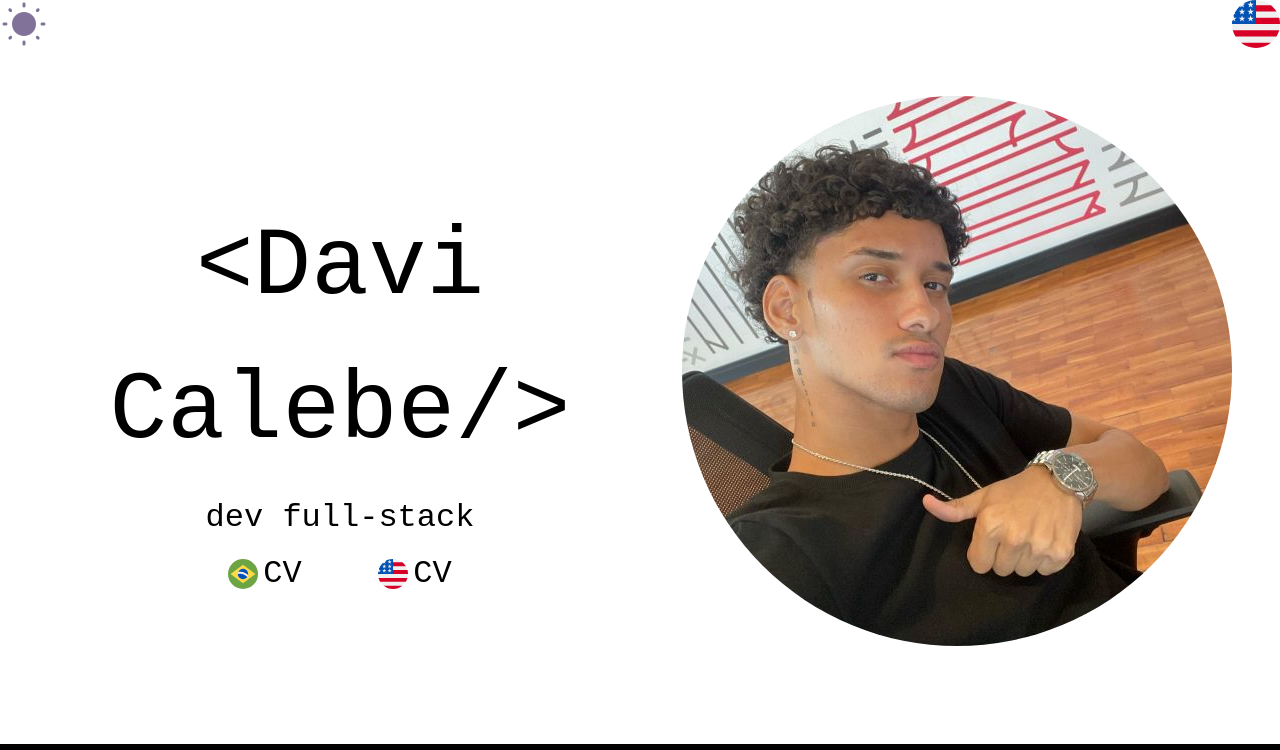
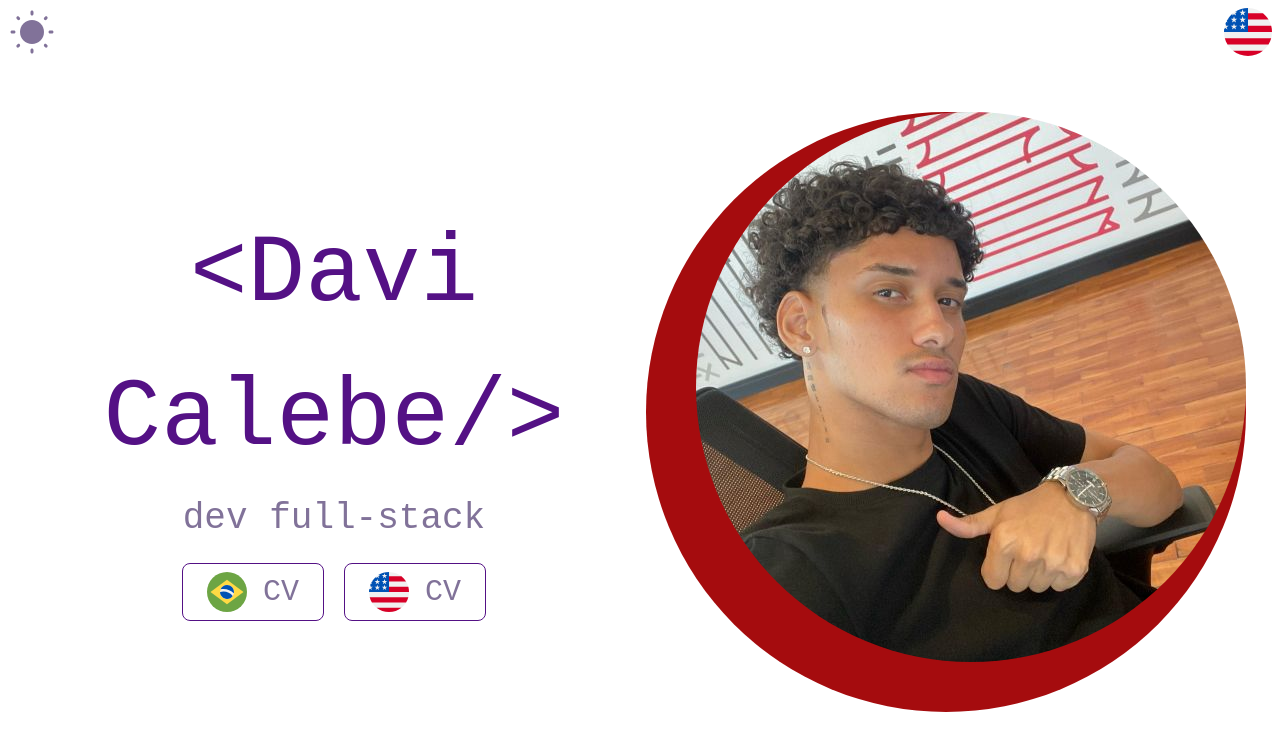
Before and after one commit to DaviCalebe/portfolio, a React (Vite) app in the folder app/: page / in a window 1280 px wide. Shown: the top 750 px of the page. Built offline with nearby package versions, Linux system fonts and the light colour scheme.

Commit message:
feat(styles): intro css to tailwind

```diff
--- a/app/src/App.tsx
+++ b/app/src/App.tsx
@@ -1,6 +1,6 @@
 import './App.css';
 import { ToggleNav } from './components/toggle-nav';
-import Intro from './sections/intro/intro';
+import Intro from './sections/intro';
 import About from './sections/about/about';
 
 function App() {
@@ -10,11 +10,6 @@ function App() {
       <ToggleNav />
       <Intro />
       <About />
-
-      <section className="bg-primary flex items-center justify-center h-screen text-2xl font-bold">
-        <h1>A estrada até aqui...</h1>
-      </section>
-
     </main>
   )
 }
--- a/app/src/components/toggle-nav.tsx
+++ b/app/src/components/toggle-nav.tsx
@@ -56,7 +56,7 @@ export const ToggleNav = () => {
   };
 
   return (
-    <header className="flex justify-between h-12">
+    <header className="flex justify-between h-16 p-2">
       <label className="relative flex items-center cursor-pointer">
         <input
           type="checkbox"
--- a/app/src/index.css
+++ b/app/src/index.css
@@ -1,10 +1,6 @@
 @import "tailwindcss";
 
 *{
-  padding: 0;
-  margin: 0;
-  box-sizing: border-box;
-
 /*   font-family: gt, -apple-system, BlinkMacSystemFont, "Segoe UI", Roboto, Oxygen, Ubuntu, Cantarell, "Open Sans", "Helvetica Neue", sans-serif;
  */  font-family: 'JetBrains Mono', monospace;
 }
--- /dev/null
+++ b/app/src/sections/intro.tsx
@@ -0,0 +1,39 @@
+import brazilflag from '../assets/brazil-flag.svg';
+import usaflag from '../assets/usa-flag.svg';
+import profilePic from '../assets/calebe.jpg';
+
+const Intro = () => {
+  return (
+    <section className="grid md:grid-cols-2 place-items-center p-12 gap-10">
+      <div className="flex flex-col items-center text-center gap-2">
+        <h1 className="text-[96px] font-light text-primary">{'<'}Davi Calebe{'/>'}</h1>
+        <p className="text-4xl text-secondary">dev full-stack</p>
+
+        <div className="flex gap-5 mt-4">
+          <button
+            onClick={() => window.location.href = "https://drive.google.com/uc?export=download&id=18FH_bWyRGCCaerdntXZsPgoWZsE0reJZ"}
+            className="flex items-center gap-4 text-3xl bg-transparent text-secondary border border-primary px-6 py-2 rounded-lg cursor-pointer"
+          >
+            <img src={brazilflag} alt="brazil-flag" className="w-10 h-10" /> CV
+          </button>
+          <button
+            onClick={() => window.location.href = "https://drive.google.com/uc?export=download&id=1_2R6twVKEHGEQ2Yp_zBaXo0XMPyIakZL"}
+            className="flex items-center gap-4 text-3xl bg-transparent text-secondary border border-primary px-6 py-2 rounded-lg cursor-pointer"
+          >
+            <img src={usaflag} alt="usa-flag" className="w-10 h-10" /> CV
+          </button>
+        </div>
+      </div>
+
+      <div className="relative flex">
+        <div className="bg-tertiary w-[600px] h-[600px] rounded-full"></div>
+        <div
+          className="absolute top-0 right-0 bg-cover w-[550px] h-[550px] rounded-full"
+          style={{ backgroundImage: `url(${profilePic})` }}
+        ></div>
+      </div>
+    </section>
+  );
+};
+
+export default Intro;
--- a/app/src/sections/intro/intro.css
+++ /dev/null
@@ -1,90 +0,0 @@
-.intro{
-    display: grid;
-    grid-template-columns: 1fr 1fr;
-    justify-content: center;
-    justify-items: center;
-    align-items: center;
-    padding: 3rem;
-}
-
-.description{
-    display: flex;
-    flex-direction: column;
-    justify-items: center;
-    align-items: center;
-    text-align: center;
-    gap: 10px;
-}
-
-#name{
-    font-size: 96px;
-    font-weight: 400;
-    color: var(--primary-color);
-}
-
-.occupation{
-    font-size: 32px;
-    color: var(--secondary-color);
-}
-
-.profile-pic{
-    display: flex;
-    position: relative;
-}
-
-.circle{
-    background-color: var(--tertiary-color);
-    width: 600px;
-    height: 600px;
-    border-radius: 50%;
-}
-
-.circle-img{
-    position: absolute;
-    top: 0;
-    right: 0;
-    background-image: url(../../assets/calebe.jpg);
-    width: 550px;
-    height: 550px;
-    border-radius: 50%;
-}
-
-.cv-buttons{
-    display: flex;
-    gap: 20px;
-}
-
-.cv-buttons button{
-    display: flex;
-    justify-content: center;
-    align-items: center;
-    gap: 5px;
-    font-size: 32px;
-    background-color: transparent;
-    color: var(--secondary-color);
-    width: 130px;
-    height: 45px;
-    border: 1px solid var(--primary-color);
-    border-radius: 10px;
-    cursor: pointer;
-}
-
-.cv-buttons button img{
-    width: 30px;
-    height: 30px;
-}
-
-@media (max-width: 1120px){
-    .intro{
-        grid-template-columns: 1fr;
-        gap: 20px;
-    }
-
-    .description{
-        order: 2;
-    }
-
-    .profile-pic{
-        order: 1;
-    }
-}
--- a/app/src/sections/intro/intro.tsx
+++ /dev/null
@@ -1,26 +0,0 @@
-import './intro.css';
-import brazilflag from '../../assets/brazil-flag.svg'
-import usaflag from '../../assets/usa-flag.svg'
-
-const Intro = () => {
-    return (
-      <section className='intro'>
-        <div className="description">
-          <h1 id='name'>{"<"}Davi Calebe{"/>"}</h1>
-          <p className='occupation'>dev full-stack</p>
-
-          <div className="cv-buttons">
-            <button onClick={() => window.location.href = "https://drive.google.com/uc?export=download&id=18FH_bWyRGCCaerdntXZsPgoWZsE0reJZ"}> <img src={brazilflag} alt="brazil-flag" /> CV</button>
-            <button onClick={() => window.location.href = "https://drive.google.com/uc?export=download&id=1_2R6twVKEHGEQ2Yp_zBaXo0XMPyIakZL"}><img src={usaflag} alt="usa-flag" /> CV</button>
-          </div>
-        </div>
-
-        <div className="profile-pic">
-          <div className="circle"></div>
-          <div className="circle-img"></div>
-        </div>
-      </section>
-    );
-  };
-
-  export default Intro;
```
